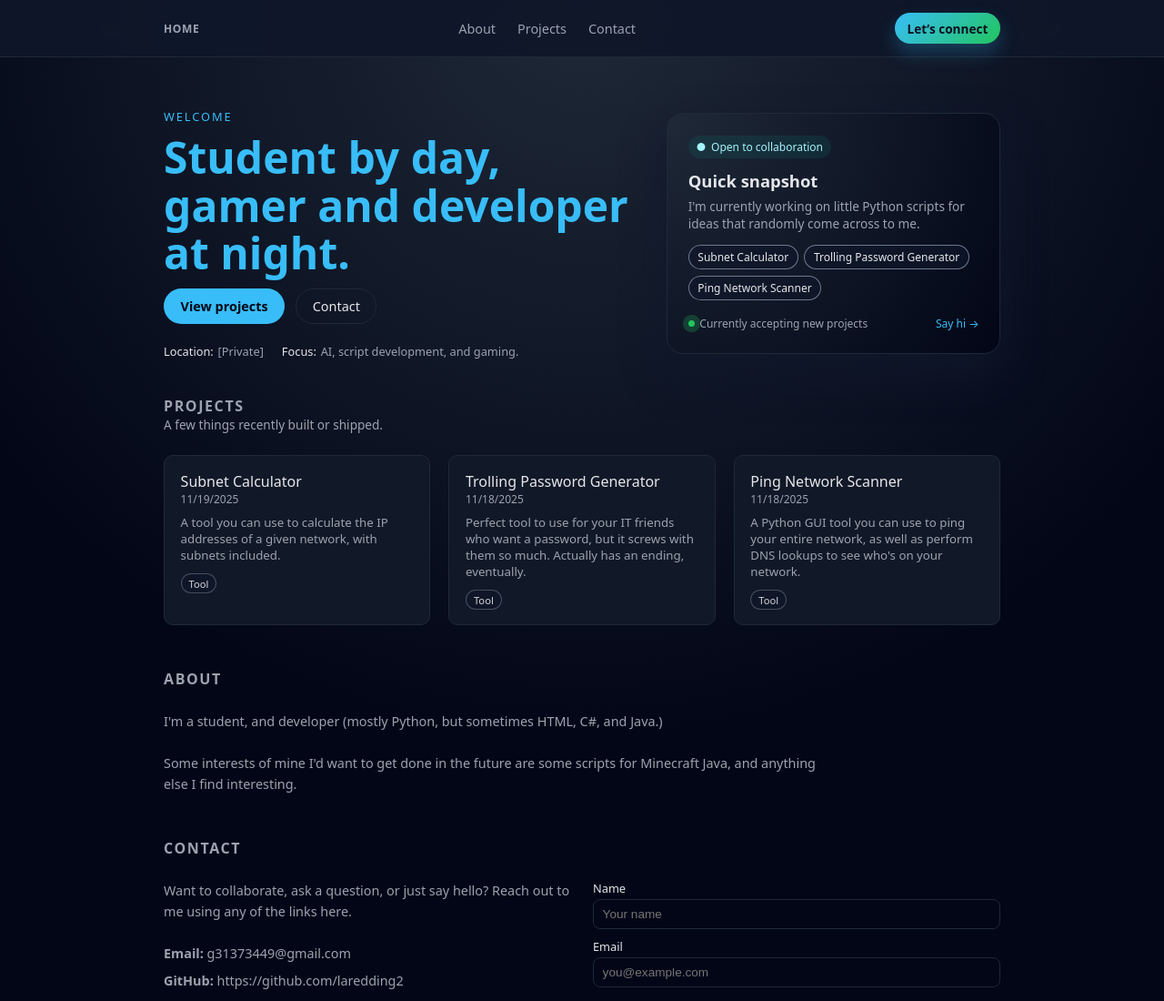
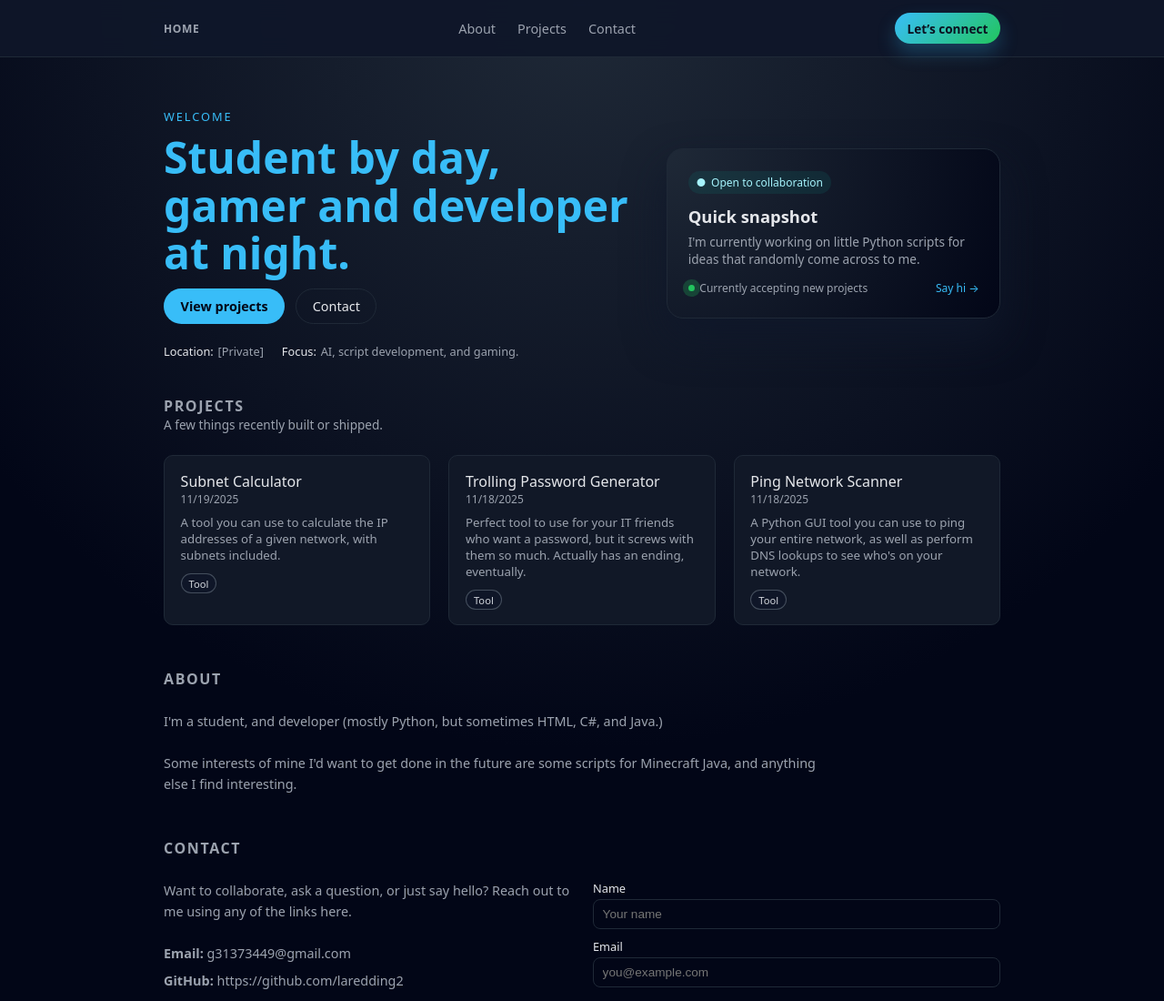
Before and after one commit to laredding2/laredding2.github.io, a plain HTML site: page index.html in a window 1280 px wide. Shown: the top 1100 px of the page at 91% size. Drawn offline with Linux system fonts and the light colour scheme.

Commit message:
Remove hero pill list from index.html
Removed the hero pill list from the snapshot section.

```diff
--- a/index.html
+++ b/index.html
@@ -464,11 +464,6 @@
       <p>
         I'm currently working on little Python scripts for ideas that randomly come across to me.
       </p>
-      <div class="hero-pill-list">
-        <span class="hero-pill">Subnet Calculator</span>
-        <span class="hero-pill">Trolling Password Generator</span>
-        <span class="hero-pill">Ping Network Scanner</span>
-      </div>
       <div class="hero-card-footer">
         <div class="hero-status">
           <span class="status-dot"></span>
```
